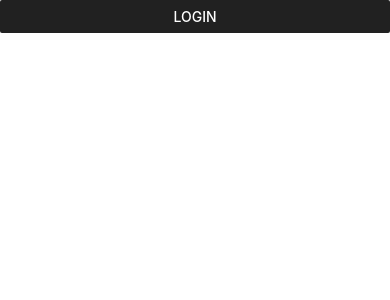
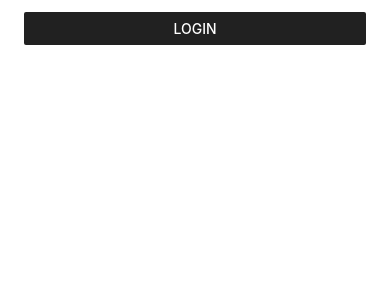
Before and after one commit to chairoel/first-project-react-native, a React Native app: screen / in a window 390 px wide. Shown: the top 300 px of the page. Built offline with nearby package versions, Linux system fonts and the light colour scheme.

Commit message:
set style on component button

```diff
--- a/App.js
+++ b/App.js
@@ -15,11 +15,13 @@ import {
 const App = () => {
   return (
     <View>
-      <Button
-        title="Login"
-        color={'#212121'}
-        onPress={() => Alert.alert('hello world')}
-      />
+      <View style={{marginHorizontal: 24, marginTop: 12}}>
+        <Button
+          title="Login"
+          color={'#212121'}
+          onPress={() => Alert.alert('hello world')}
+        />
+      </View>
     </View>
   );
 };
```
